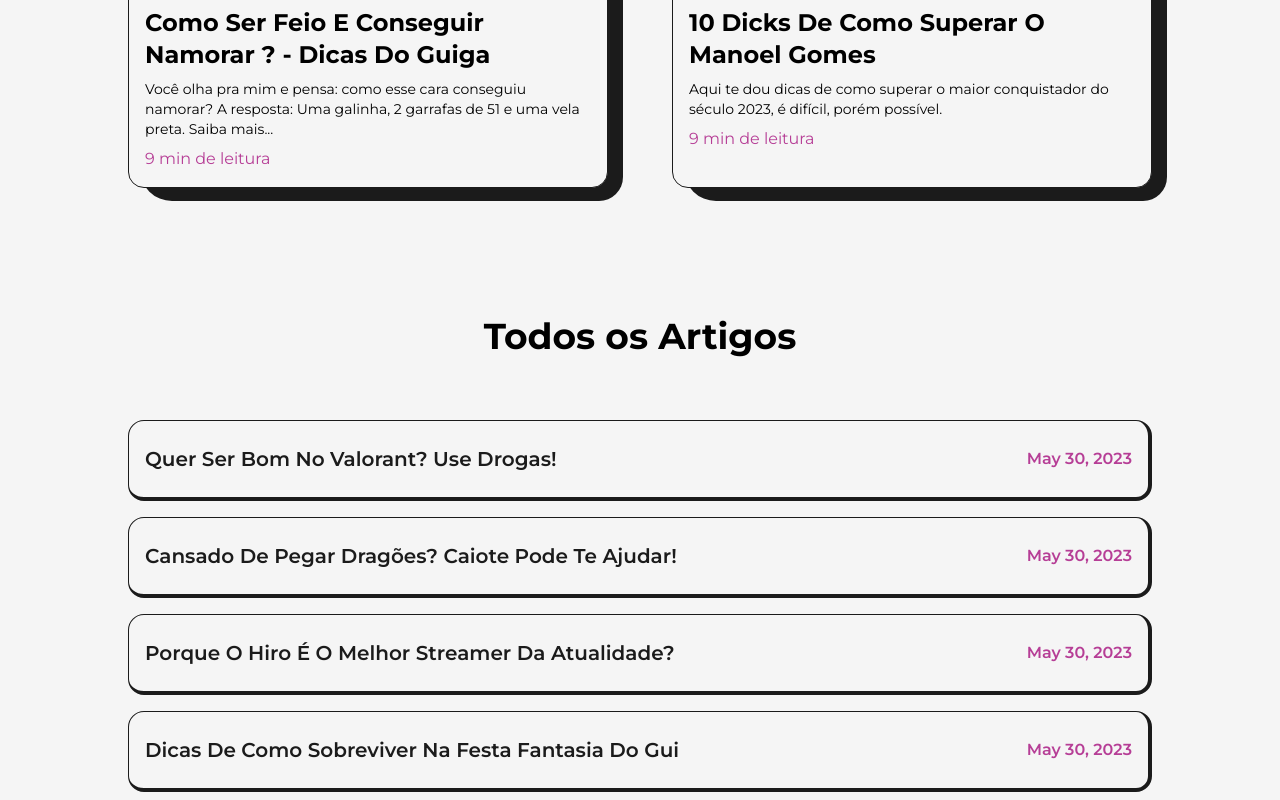
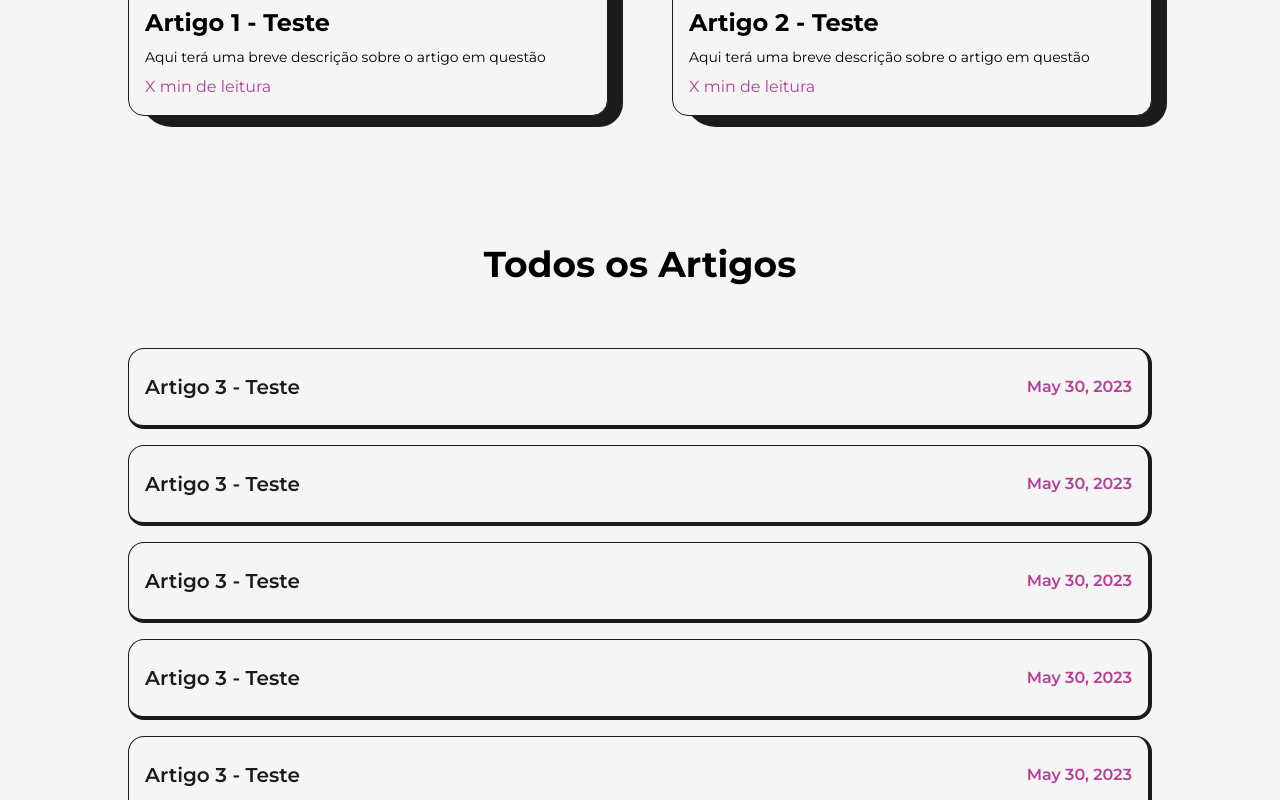
Before and after one commit to theguik/portifolio-guik, a Next.js app: page /articles in a window 1280 px wide. Shown: the part 620-1420 px from the top of the page. Built offline with nearby package versions, Linux system fonts and the light colour scheme.

Commit message:
Modification of Files

```diff
--- a/src/components/NavBar.js
+++ b/src/components/NavBar.js
@@ -84,7 +84,7 @@ const NavBar = () => {
                 <motion.a href="https://www.twitter.com/the_guik" target={'_blank'} whileHover={{y:-2}} whileTap = {{scale:0.9}} className="w-6 mx-3">
                 <TwitterIcon />
                 </motion.a>
-                <motion.a href="https://github.com" target={'_blank'} whileHover={{y:-2}} whileTap = {{scale:0.9}} className="w-6 mx-3">
+                <motion.a href="https://github.com/theguik" target={'_blank'} whileHover={{y:-2}} whileTap = {{scale:0.9}} className="w-6 mx-3">
                     <GithubIcon />
                     </motion.a>
                 <motion.a href="https://www.linkedin.com/in/guilherme-munhos-brandão-de-mattos/" target={'_blank'} whileHover={{y:-2}} whileTap = {{scale:0.9}} className="w-6 mx-3">
@@ -133,7 +133,7 @@ const NavBar = () => {
              className="w-6 mx-3 sm:mx-1">
             <TwitterIcon />
             </motion.a>
-            <motion.a href="https://github.com" target={'_blank'} whileHover={{y:-2}}
+            <motion.a href="https://github.com/theguik" target={'_blank'} whileHover={{y:-2}}
             whileTap = {{scale:0.9}}
             className="w-6 mx-3 sm:mx-1 bg-light rounded-full dark:bg-dark rounded-full ">
                 <GithubIcon />
--- a/src/pages/articles.js
+++ b/src/pages/articles.js
@@ -116,21 +116,21 @@ const articles = () => {
     <TransitionEffect />
     <main className='w-full mb-16 flex flex-col items-center justify-center overflow-hidden dark:text-light'>
         <Layout className='pt-16'>
-            <AnimatedText text="Artigos" className='mb-16 lg:!text-7l sm:mb-8 sm:!text-6xl xs:!text4xl'/>
+            <AnimatedText text="Futuros Artigos" className='mb-16 lg:!text-7l sm:mb-8 sm:!text-6xl xs:!text4xl'/>
             <ul className='grid grid-cols-2 gap-16 lg:gap-8 md:grid-cols-1 md:gap-y-16'>
                 <FeaturedArticle
-                title="Como ser feio e conseguir namorar ? - Dicas do Guiga"
+                title="Artigo 1 - teste"
 
-                summary="Você olha pra mim e pensa: como esse cara conseguiu namorar? A resposta: Uma galinha, 2 garrafas de 51 e uma vela preta. Saiba mais..."
-                time="9 min de leitura"
+                summary="Aqui terá uma breve descrição sobre o artigo em questão"
+                time="X min de leitura"
                 link="/"
                 img={article1} />
 
                 <FeaturedArticle
-                title="10 dicks de como superar o Manoel Gomes"
+                title="Artigo 2 - teste"
 
-                summary="Aqui te dou dicas de como superar o maior conquistador do século 2023, é difícil, porém possível."
-                time="9 min de leitura"
+                summary="Aqui terá uma breve descrição sobre o artigo em questão"
+                time="X min de leitura"
                 link="/"
                 img={article2}
 
@@ -140,7 +140,7 @@ const articles = () => {
             <ul>
             <Articles
 
-                title="Quer ser bom no valorant? Use Drogas!"
+                title="Artigo 3 - Teste"
                 date="May 30, 2023"
                 link="/"
                 img={article3}
@@ -148,7 +148,7 @@ const articles = () => {
             />
             <Articles
 
-            title="Cansado de pegar dragões? Caiote pode te ajudar!"
+            title="Artigo 3 - Teste"
             date="May 30, 2023"
             link="/"
             img={article4}
@@ -156,7 +156,7 @@ const articles = () => {
         />
         <Articles
 
-            title="Porque o Hiro é o melhor streamer da atualidade?"
+            title="Artigo 3 - Teste"
             date="May 30, 2023"
             link="/"
             img={article5}
@@ -164,7 +164,7 @@ const articles = () => {
         />
         <Articles
 
-            title="Dicas de como sobreviver na festa fantasia do gui"
+            title="Artigo 3 - Teste"
             date="May 30, 2023"
             link="/"
             img={article4}
@@ -172,7 +172,7 @@ const articles = () => {
         />
         <Articles
 
-            title="Como ter seu visto americano de estudante negado: saiba mais"
+            title="Artigo 3 - Teste"
             date="May 30, 2023"
             link="/"
             img={article5}
--- a/src/pages/projects.js
+++ b/src/pages/projects.js
@@ -120,7 +120,7 @@ const projects = () => {
             <FeaturedProject
                 title="Meus Maiores Medos"
                 img={project1}
-                summary=" Uma música feita em momentos tristes que provavelmente se tornaram traumas que afetam meu psicológico até hoje. "
+                summary=" Resolvi Colocar alguns projetos de músicas feitos por mim enquanto não tenho projetos o suficiente para apresentar. "
                 link="https://www.youtube.com/watch?v=3HeWBUNVI_0"
                 github="/"
                 type="Featured Project"
@@ -149,7 +149,7 @@ const projects = () => {
             <FeaturedProject
                 title="Scar"
                 img={project4}
-                summary=" Um feat de algo que era para ser um projeto grande e no fim acabei não postando todas as músicas, porém ficou muito legal. "
+                summary=" Resolvi Colocar alguns projetos de músicas feitos por mim enquanto não tenho projetos o suficiente para apresentar. "
                 link="https://www.youtube.com/watch?v=DQJDflDRIsY"
                 github="/"
                 type="Featured Project"
```
Also changed, not shown: public/images/articles/a1.jpg, public/images/articles/a2.jpg.
